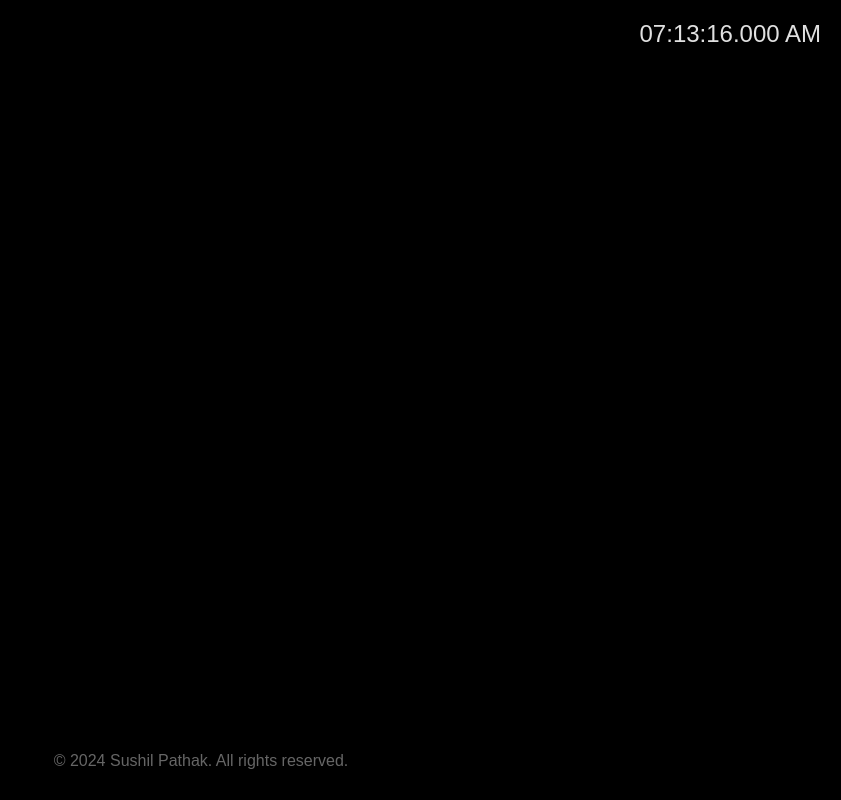
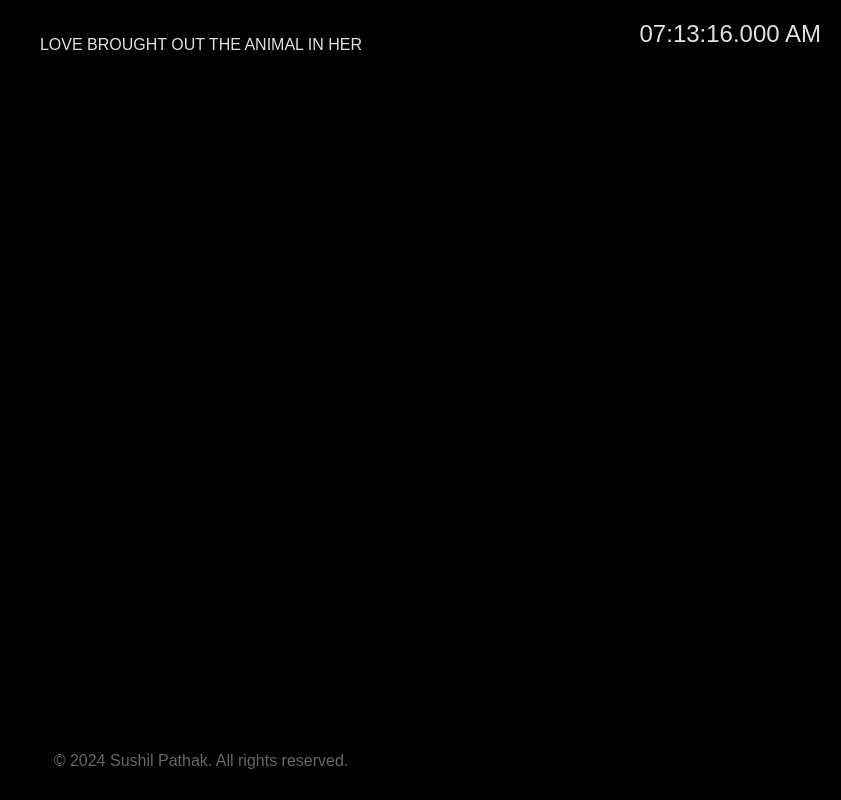
Before and after one commit to sushilonweb/hello, a plain HTML site: page index.html in a window 1280 px wide. Shown: the whole page, without its empty margins (439-1280 px from the left). Drawn offline with Linux system fonts and the light colour scheme.

Commit message:
Update index.htmltext

```diff
--- a/index.html
+++ b/index.html
@@ -3,7 +3,7 @@
 <head>
     <meta charset="UTF-8">
     <meta name="viewport" content="width=device-width, initial-scale=1.0">
-    <title>Sushil Pathak Clock</title>
+    <title></title>
     <link rel="icon" href="path/to/favicon.ico" type="image/x-icon"> <!-- Include your favicon path -->
     <style>
         body {
@@ -16,6 +16,7 @@
             display: flex;
             flex-direction: column;
             align-items: center;
+
             position: relative;
             overflow: hidden;
             box-sizing: border-box;
@@ -108,8 +109,9 @@
     </style>
 </head>
 <body>
-    <!-- <div class="title">:ove brought out the animal in her</div> -->
     <div class="clock" id="clock">00:00:00.000 AM</div>
+
+    <p>LOVE BROUGHT OUT THE ANIMAL IN HER </p> <!-- Added text here -->
 
     <!-- <iframe class="video" src="https://www.youtube.com/embed/dQw4w9WgXcQ" frameborder="0" title="YouTube video player"
         allow="accelerometer; autoplay; clipboard-write; encrypted-media; gyroscope; picture-in-picture" allowfullscreen
```
